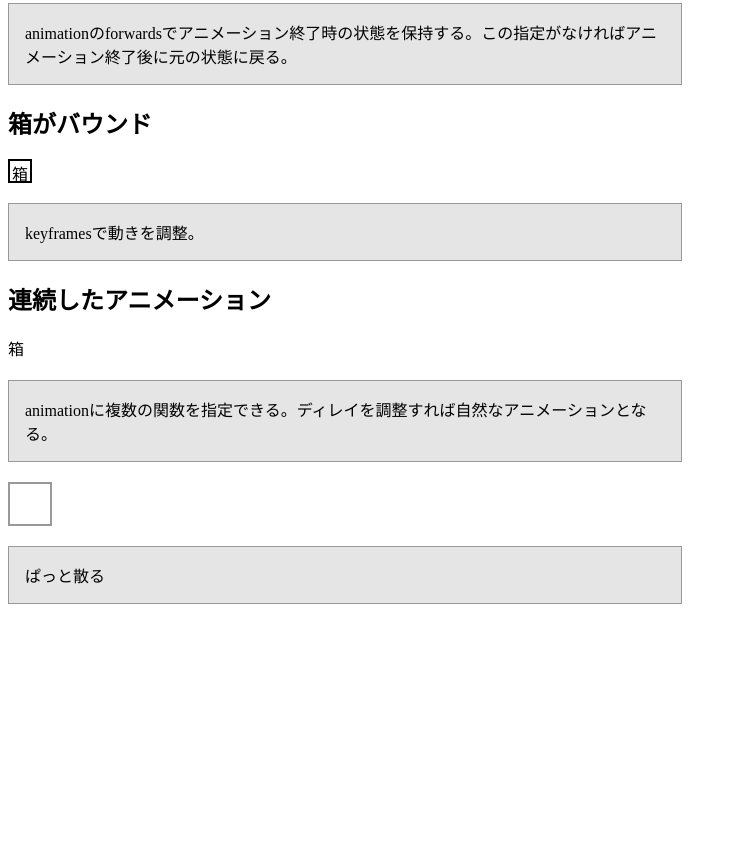
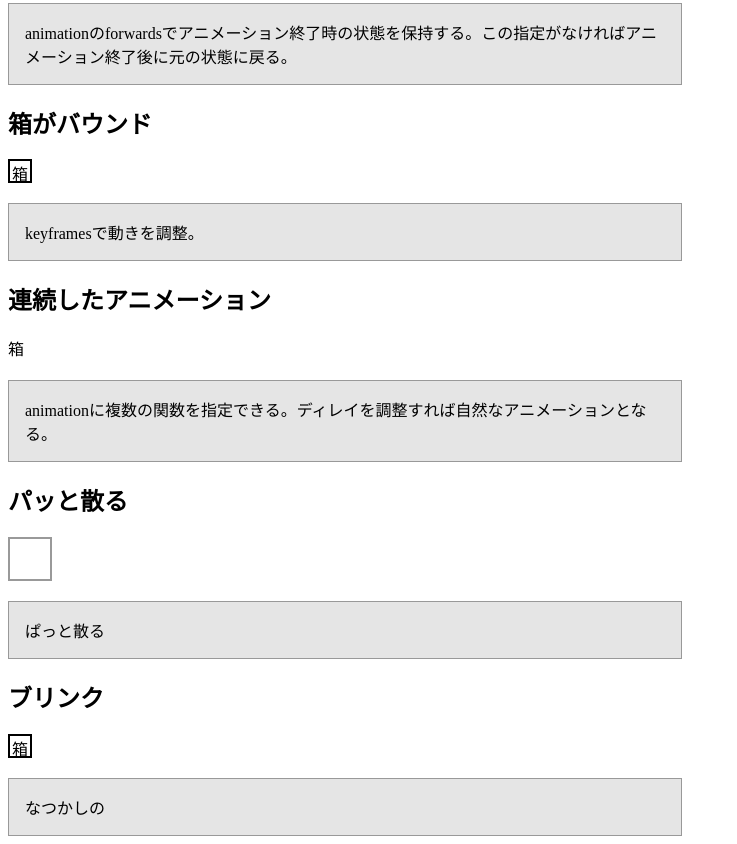
Before and after one commit to akahigeg/css-animation, a plain HTML site: page index.html in a window 1280 px wide. Shown: the part 1265-2109 px from the top of the page, without its empty margins (0-737 px from the left). Before the commit the page ends 1877 px from the top, so only its background shows below. Drawn offline with Linux system fonts and the light colour scheme.

Commit message:
ブリンク

```diff
--- a/index.html
+++ b/index.html
@@ -235,7 +235,7 @@ transition-delay: 0s;
       animationに複数の関数を指定できる。ディレイを調整すれば自然なアニメーションとなる。
     </div>
 
-    <h2></h2>
+    <h2>パッと散る</h2>
     <style>
       .circle-container {
         padding: auto;
@@ -269,5 +269,26 @@ transition-delay: 0s;
       ぱっと散る
 
     </div>
+
+    <h2>ブリンク</h2>
+    <style>
+      .box8 {
+        width: 20px;
+        height: 20px;
+        border: 2px solid #000;
+        text-align: center;
+        animation: blink 0.5s linear alternate infinite forwards;
+      }
+      @Keyframes blink {
+        from { opacity: 1; }
+        50%  { opacity: 1; }
+        51%  { opacity: 0; }
+        to   { opacity: 0; }
+      }
+    </style>
+    <div class="box8">箱</div>
+    <div class="note">
+      なつかしの
+    </div>
   </body>
 </html>
```
